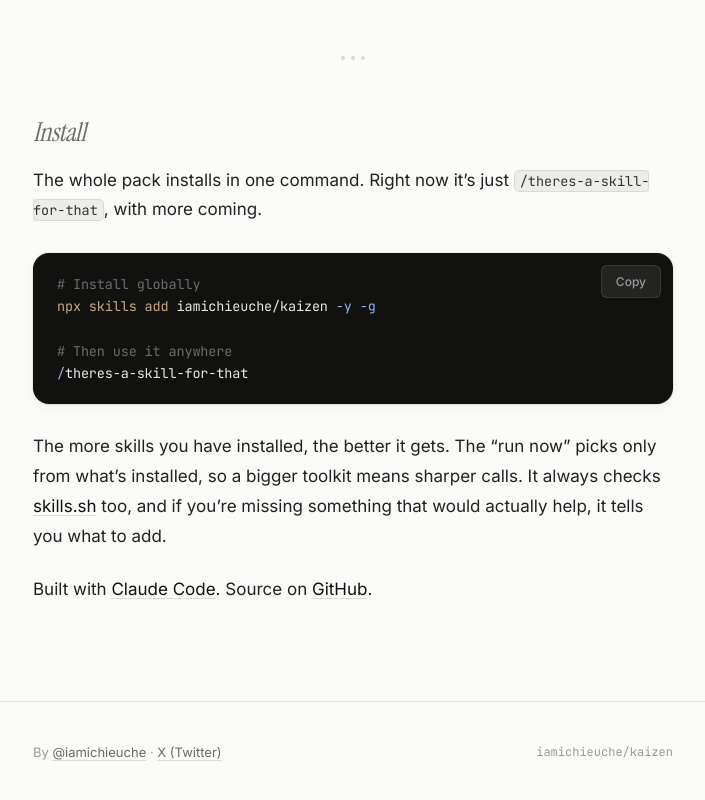
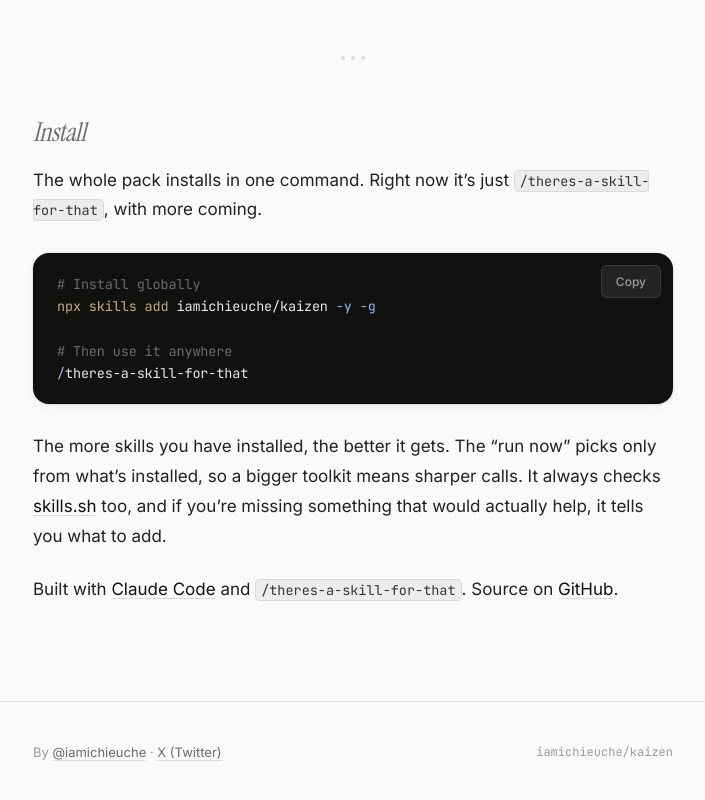
Before and after one commit to iamichieuche/kaizen, a Next.js app: page / in a window 1280 px wide. Shown: the part 3334-4134 px from the top of the page, without its empty margins (287-992 px from the left). Built offline with nearby package versions, Linux system fonts and the light colour scheme.

Commit message:
Add /theres-a-skill-for-that to Built With attribution

```diff
--- a/app/page.tsx
+++ b/app/page.tsx
@@ -248,8 +248,8 @@
               </p>
 
               <p>
-                Built with <a href="https://claude.ai/code">Claude Code</a>.
-                Source on{" "}
+                Built with <a href="https://claude.ai/code">Claude Code</a> and{" "}
+                <code>/theres-a-skill-for-that</code>. Source on{" "}
                 <a href="https://github.com/iamichieuche/kaizen">GitHub</a>.
               </p>
             </section>
```
